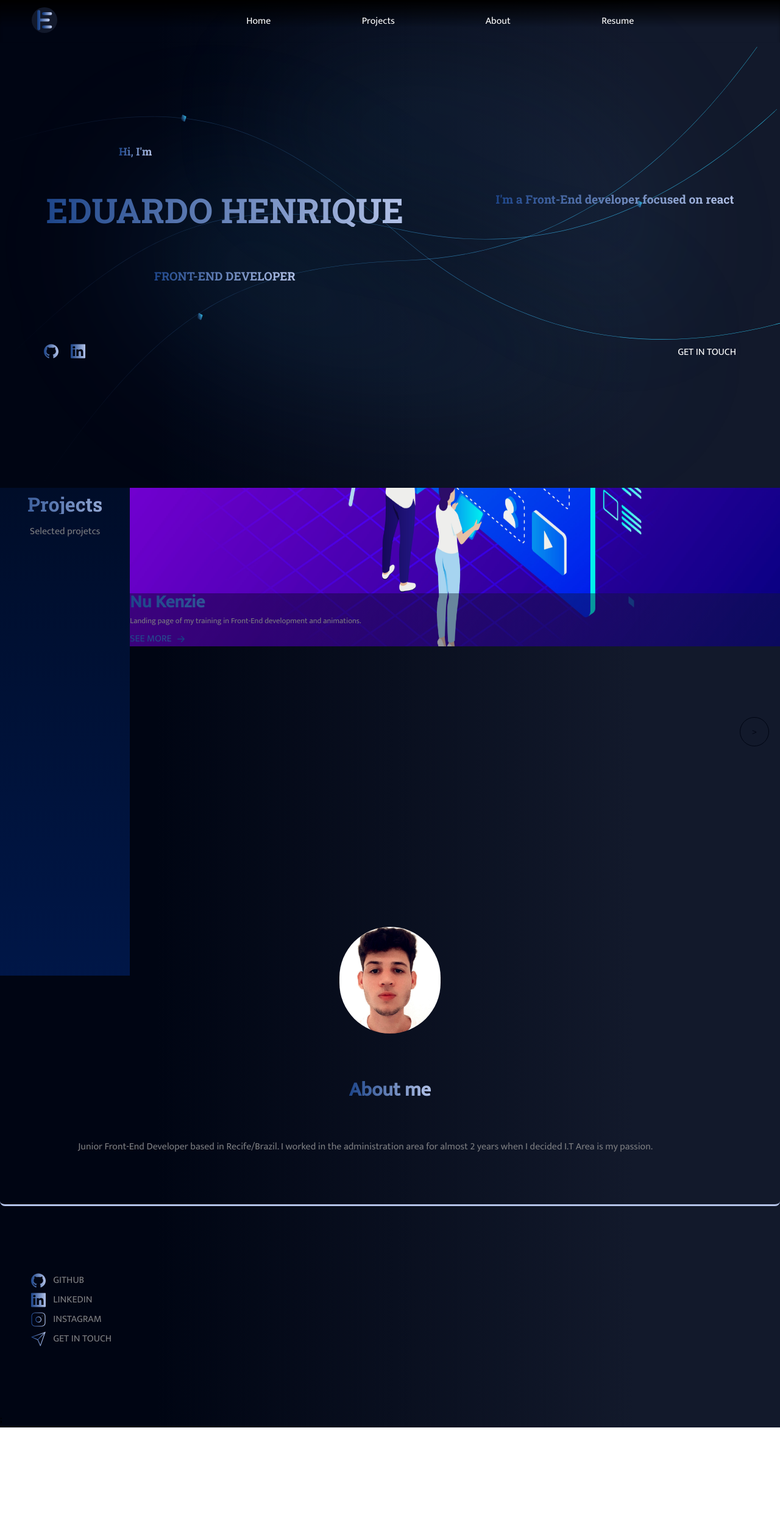
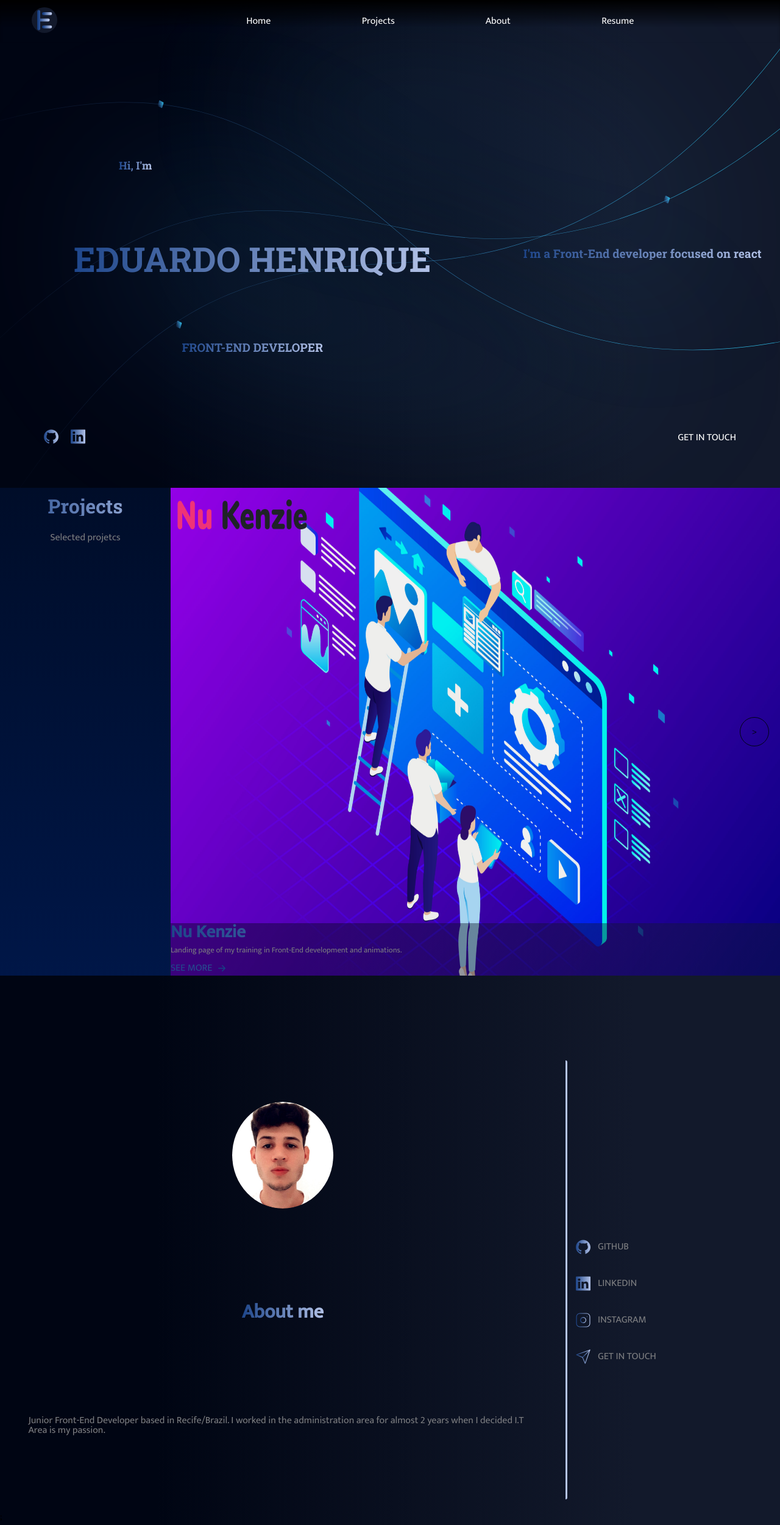
Before and after one commit to HenriqueMts/Eduardo-Henrique-Portfolio, a React (Create React App) app: page / in a window 1280 px wide. Shown: the whole page at 61% size. Before the commit the page ends 2341 px from the top, so only its background shows below. Built offline with nearby package versions, Linux system fonts and the light colour scheme.

Commit message:
chore: finish all home page breackpoints styles

```diff
--- a/src/Components/Header/index.jsx
+++ b/src/Components/Header/index.jsx
@@ -59,7 +59,7 @@ const Header = () => {
               to="About"
               spy={true}
               smooth={true}
-              offset={-80}
+              offset={-20}
               duration={500}
               onClick={closeMenu}
             >
--- a/src/Components/Project-Card/styles.js
+++ b/src/Components/Project-Card/styles.js
@@ -17,11 +17,27 @@ export const Container = styled.div`
       height: 100%;
     }
   }
+
+  /* ----- BREACKPOINTS ----- */
+
+  @media (min-width: 550px) {
+    height: 460px;
+
+    figure {
+      height: 460px;
+    }
+  }
+
+  @media (min-width: 1150px) {
+    height: 100vh;
+
+    figure {
+      height: 100%;
+    }
+  }
 `;
 
 export const Content = styled.footer`
-  /* margin-top: 40%; */
-
   background: linear-gradient(
     90deg,
     rgba(0, 5, 19, 0.4) 20%,
@@ -52,8 +68,4 @@ export const Content = styled.footer`
   a {
     font-size: 1rem;
   }
-  @media (min-width: 720px) {
-    height: 100px;
-    margin-top: 50%;
-  }
 `;
--- a/src/Components/Section-Home-About/index.jsx
+++ b/src/Components/Section-Home-About/index.jsx
@@ -8,10 +8,10 @@ import Henry from "../../Assets/Henry.svg";
 const HomeAbout = () => {
   return (
     <Container id="About">
-      <figure>
-        <img title="Eduardo Henrique" src={Henry} alt="Eduardo Henrique" />
-      </figure>
       <Content>
+        <figure>
+          <img title="Eduardo Henrique" src={Henry} alt="Eduardo Henrique" />
+        </figure>
         <h3 className="text-linear-gradient">About me</h3>
         <p>
           Junior Front-End Developer based in Recife/Brazil. I worked in the
--- a/src/Components/Section-Home-About/styles.js
+++ b/src/Components/Section-Home-About/styles.js
@@ -8,15 +8,22 @@ export const Container = styled.section`
   height: 100vh;
 
   background: linear-gradient(90deg, #000513 20%, #12192b 81.15%);
+
+  /* ----- BREACKPOINTS ----- */
+
+  @media (min-width: 1150px) {
+    flex-direction: row;
+  }
 `;
 export const Content = styled.div`
   width: 100%;
-  height: 300px;
+  height: 350px;
   display: flex;
   flex-direction: column;
   align-items: center;
   justify-content: space-around;
   margin-top: 3%;
+  gap: 18px;
 
   border-bottom: 3px solid #b5c4e9;
   border-radius: 8px;
@@ -40,6 +47,19 @@ export const Content = styled.div`
     width: 80%;
     color: #7c7d80;
     margin-bottom: 4%;
+  }
+
+  /* ----- BREACKPOINTS ----- */
+
+  @media (min-width: 1150px) {
+    width: 80%;
+    height: 90vh;
+    border-bottom: 0;
+    border-right: 3px solid #b5c4e9;
+    border-radius: 3px;
+    p {
+      width: 90%;
+    }
   }
 `;
 
@@ -66,4 +86,19 @@ export const Footer = styled.footer`
       }
     }
   }
+
+  /* ----- BREACKPOINTS ----- */
+
+  @media (min-width: 1150px) {
+    width: 30%;
+    height: 90vh;
+
+    ul {
+      display: flex;
+      flex-direction: column;
+      height: 90vh;
+      gap: 28px;
+      justify-content: center;
+    }
+  }
 `;
--- a/src/Components/Section-Home-Main/styles.js
+++ b/src/Components/Section-Home-Main/styles.js
@@ -4,7 +4,13 @@ export const Container = styled.section`
   width: 100%;
   height: 90vh;
   position: relative;
-  @media (min-width: 720px) {
+
+  /* ----- BREACKPOINTS ----- */
+
+  @media (min-width: 550px) {
+    height: 110vh;
+  }
+  @media (min-width: 850px) {
     height: 100vh;
   }
 `;
@@ -51,7 +57,61 @@ export const Main = styled.section`
     }
   }
 
-  @media (min-width: 720px) {
+  /* ----- BREACKPOINTS ----- */
+
+  @media (min-width: 550px) {
+    justify-content: space-around;
+
+    .text-content-first {
+      margin-top: 10%;
+
+      h1 {
+        margin-top: 12%;
+      }
+
+      h4 {
+        margin-top: 8%;
+      }
+
+      h6 {
+        margin-top: 20%;
+        font-size: 1.5rem;
+      }
+    }
+  }
+
+  @media (min-width: 850px) {
+    flex-direction: row;
+    height: 80vh;
+    .text-content-first {
+      margin-top: 8%;
+      width: 60%;
+
+      h1 {
+        margin-top: 8%;
+        font-size: 2rem;
+      }
+
+      h4 {
+        margin-top: 8%;
+      }
+
+      h6 {
+        margin-top: 18%;
+        font-size: 1.8rem;
+      }
+    }
+
+    .text-content-second {
+      margin-top: 20%;
+      h2 {
+        font-family: "Roboto Slab", serif;
+        font-size: 1.3rem;
+      }
+    }
+  }
+
+  @media (min-width: 1150px) {
     flex-direction: row;
     justify-content: space-around;
 
@@ -60,12 +120,12 @@ export const Main = styled.section`
       flex-direction: column;
 
       h1 {
-        margin-top: 10%;
+        margin-top: 15%;
         font-size: 3.5rem;
       }
 
       h4 {
-        margin-top: 12%;
+        margin-top: 14%;
         font-size: 1.2rem;
       }
       h6 {
@@ -96,7 +156,7 @@ export const Background = styled.div`
   overflow: hidden;
   img {
     height: 100vh;
-    width: 100%;
+    width: 200%;
   }
 `;
 
@@ -112,13 +172,19 @@ export const Footer = styled.footer`
     text-decoration: none;
   }
 
-  @media (min-width: 720px) {
-    margin-top: 8%;
-  }
   a:hover {
     font-size: 18px;
     transition: 0.3s ease;
     text-shadow: 0px 4px 7px rgba(255, 255, 255, 0.6);
+  }
+
+  /* ----- BREACKPOINTS ----- */
+  @media (min-width: 850px) {
+    margin-top: 0;
+  }
+
+  @media (min-width: 1150px) {
+    margin-top: 5%;
   }
 `;
 
@@ -134,7 +200,9 @@ export const IconBox = styled.ul`
     height: 1.5rem;
   }
 
-  @media (min-width: 720px) {
+  /* ----- BREACKPOINTS ----- */
+
+  @media (min-width: 1150px) {
     width: 70%;
     gap: 20px;
   }
--- a/src/Components/Section-Home-Projects/styles.js
+++ b/src/Components/Section-Home-Projects/styles.js
@@ -9,8 +9,15 @@ export const Container = styled.section`
   color: #fff;
 
   background: linear-gradient(90deg, #000513 20%, #12192b 81.15%);
-  @media (min-width: 720px) {
+
+  /* ----- BREACKPOINTS ----- */
+
+  @media (min-width: 550px) {
+    height: 100vh;
+  }
+  @media (min-width: 1150px) {
     flex-direction: row;
+    height: 110vh;
   }
 `;
 
@@ -31,9 +38,16 @@ export const Content = styled.div`
     text-align: center;
     margin-top: 5%;
   }
-  @media (min-width: 720px) {
-    width: 20%;
+
+  /* ----- BREACKPOINTS ----- */
+
+  @media (min-width: 550px) {
+    height: 38vh;
+  }
+
+  @media (min-width: 1150px) {
     height: 100vh;
+    width: 28%;
   }
 `;
 
@@ -41,4 +55,9 @@ export const Aside = styled.div`
   max-width: 100%;
   max-height: 40vh;
   width: 100%;
+
+  @media (min-width: 1150px) {
+    height: 100vh;
+    max-height: 100vh;
+  }
 `;
```
Also changed, not shown: src/Components/Carousel/styles.js (+7 -4 lines).
